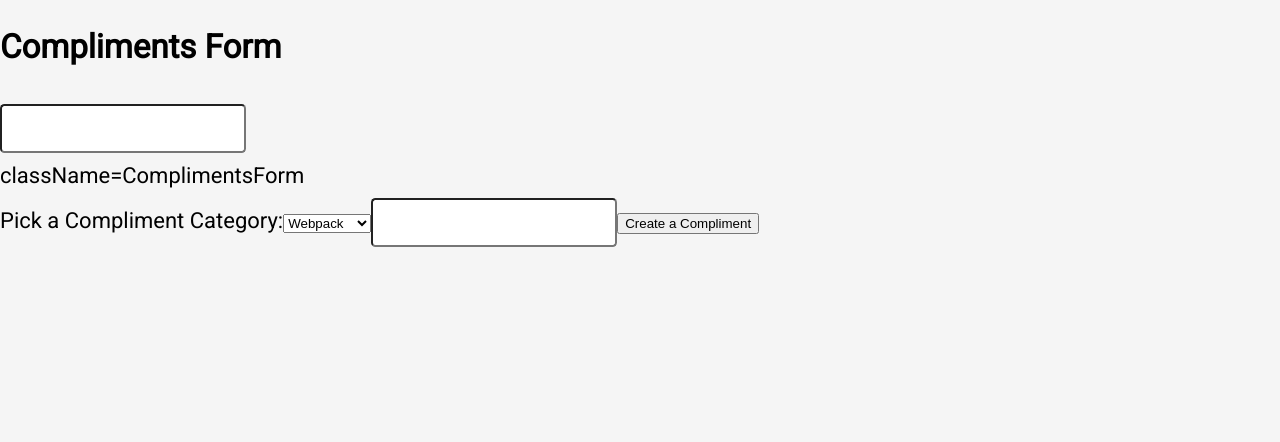
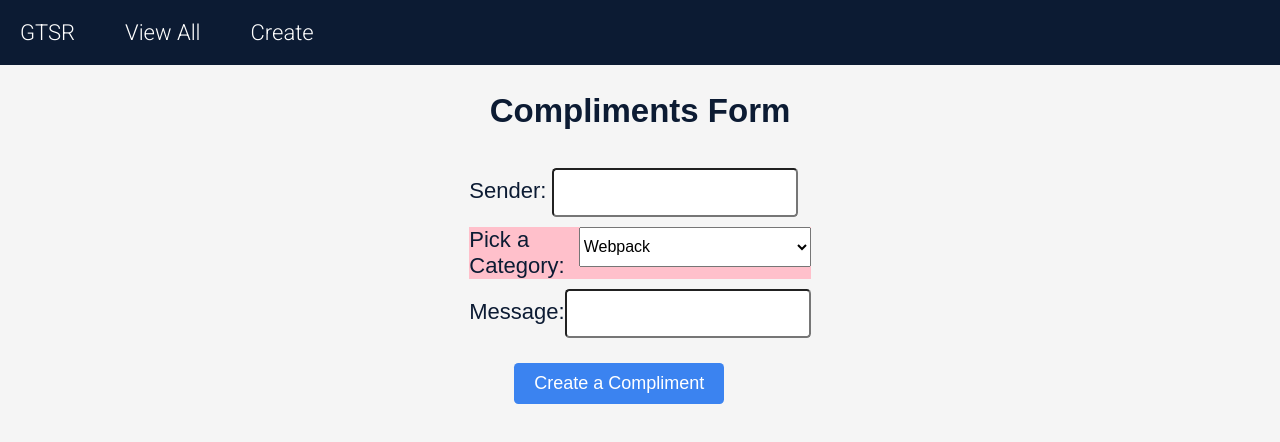
Before and after one commit to GTSRcare/joy, a React app: page /add in a window 1280 px wide. Shown: the top 442 px of the page. Built offline with nearby package versions, Linux system fonts and the light colour scheme.

Commit message:
added the styling for the cardCompliement, worked on redux (will need to double check everything), mapSetting

```diff
--- a/client/App.jsx
+++ b/client/App.jsx
@@ -18,6 +18,7 @@ class App extends Component {
         <Route path='/view' element={<ComplimentsList />} />
         <Route path='/add' element={<ComplimentsForm />} />
         <Route path='/' element={<Login />} />
+        <Route path='/signup' element={<signUpButton />} />
       </Routes>
     );
   }
@@ -26,6 +27,10 @@ class App extends Component {
 export default App;
 
 /*
+
+<Link to=‘/signup’> Sign Up </Link>
+
+
 
 render(
   <Provider store={store}>
--- a/client/actions/action.js
+++ b/client/actions/action.js
@@ -5,33 +5,37 @@
 import * as types from '../constants/actionTypes';
 import axios from 'axios';
 
-// export const addCardActionCreator = marketId => ({
-//   type: types.ADD_CARD,
-//   payload: marketId,
-// });
-
 export const loginActionCreator = (username, password) => {
+  return function(dispatch){
     const options = {
       username,
       password,
     };
     axios
       .post('/users/login', options)
-    .then((response) =>
-      dispatch({ type: types.LOGIN, payload: response.data.user_id })
+      .then((response) => {
+        console.log(response);
+        dispatch({ type: types.LOGIN, payload: response.data});
+      }
+
       );
+  }
+
 };
 
 export const signUpActionCreator = (name, username, password) => {
+  return function(dispatch){
   const options = { username, password, name };
   axios
     .post('/users/signup', options)
     .then((response) =>
-      dispatch({ type: types.SIGN_UP, payload: response.data.user_id })
+      dispatch({ type: types.SIGN_UP, payload: response.data })
     );
+  }
 };
 
 export const getComplimentActionCreator = (user, tag) => {
+  return function(dispatch){
   const URL = `/compliments?user=${user}`;
   const body = { user };
   if (tag) {
@@ -40,10 +44,11 @@ export const getComplimentActionCreator = (user, tag) => {
   }
   axios.get(URL, body).then((response) =>
     dispatch({
-      type: type.GET_COMPLIMENT,
+      type: types.GET_COMPLIMENT,
       payload: response.data.complimentsList,
     })
   );
+  }
 };
 
 export const postComplimentActionCreator = (
@@ -52,36 +57,52 @@ export const postComplimentActionCreator = (
   sender,
   message
 ) => {
+
+  return function(dispatch) {
   const URL = `/compliments?user=${user}`;
   const body = { category, sender, message };
-  axios.post(URL, body).then((response) =>
+  axios.post(URL, body).then((response) => {
+    console.log(response)
     dispatch({
-      type: type.POST_COMPLIMENT,
+      type: types.POST_COMPLIMENT,
       payload: response.data.compliment,
     })
+  }
   );
+  }
 };
 
 export const deleteComplimentActionCreator = (user, id) => {
+  return function(dispatch){
   axios
     .delete(`/compliments?user=${user}&id=${id}`)
     .then((response) =>
-      dispatch({ type: type.DELETE_COMPLIMENT, payload: id })
+      dispatch({ type: types.DELETE_COMPLIMENT, payload: id })
     );
+  }
 };
 export const patchComplimentActionCreator = (
+  // user,
+  // id,
+  // message,
+  // sender,
+  // category
   user,
   id,
-  message,
-  sender,
   category
 ) => {
+  return function(dispatch){
   const URL = `/compliments?user=${user}&id=${id}`;
-  const body = { message, sender, category };
-  axios.patch(URL, body).then((response) =>
+  // const body = { message, sender, category };
+  const body = { category };
+  axios.patch(URL, body).then((response) => {
+    console.log(response);
     dispatch({
-      type: type.PATCH_COMPLIMENT,
+      type: types.PATCH_COMPLIMENT,
       payload: response.data.compliment,
     })
+  }
+
   );
+  }
 };
--- /dev/null
+++ b/client/components/ComplimentCard.jsx
@@ -0,0 +1,64 @@
+import React, { Component } from 'react';
+
+class ComplimentCard extends React.Component{
+    constructor(props) {
+        super(props);
+        this.state = {
+          editMode: false
+        }
+        this.handleEdit = this.handleEdit.bind(this);
+        this.handleSubmit = this.handleSubmit.bind(this);
+    }
+
+  // Handle edit
+  handleEdit() {
+    this.setState({ editMode: true })
+  }
+
+  handleSubmit() {
+    console.log('submit');
+    const newCategory = document.getElementById('tag').value;
+    // send user, id
+    const { user_id, id } = this.props;
+    this.props.updateCompliment(user_id, id, newCategory);
+    this.setState({ editMode: false });
+  }
+
+
+  render() {
+    const { user_id, id, message, sender, tag, date, deleteCompliment, tagsList } = this.props;
+    const options = [];
+
+    for (const currTag of tagsList) {
+      if (currTag === tag) {
+        options.push(<option value={currTag} selected='selected'>{currTag}</option>)
+      } else {
+        options.push(<option value={currTag}>{currTag}</option>)
+      }
+    }
+    return (
+        <div>
+          <span>{date}</span>
+            <span>{message}</span>
+            <span>{sender}</span>
+
+            {!this.state.editMode ? <span>{tag}</span> :
+            <form>
+              <select id='tag' name='tag'>
+                {options}
+              </select>
+            </form>
+            }
+
+            {!this.state.editMode ? <button onClick={this.handleEdit}>Edit Item</button> :
+              <button onClick={() => this.handleSubmit()}>Submit</button>
+            }
+
+            <button onClick={() => deleteCompliment(user_id, id)}>Delete Item</button>
+
+        </div>
+    )
+  }
+}
+
+export default ComplimentCard;
--- a/client/components/ComplimentsForm.jsx
+++ b/client/components/ComplimentsForm.jsx
@@ -1,54 +1,78 @@
 //If the user clicks on the button with the route to generate a compliment
 
 import React, { Component } from 'react';
+import { connect } from 'react-redux';
+import { postComplimentActionCreator } from '../actions/action';
+import NavBar from './NavBar.jsx';
+import '../stylesCCC.css';
+
+// Map state to props
+const mapStateToProps = state => ({
+  user_id: state.compliments.user_id
+});
+
+// Map dispatch to props
+const mapDispatchToProps = dispatch => ({
+  createCompliment: (user, category, sender, message) => dispatch(postComplimentActionCreator(user, category, sender, message))
+});
 
 class ComplimentsForm extends Component {
+  constructor(props) {
+    super(props);
+    this.handleSubmit = this.handleSubmit.bind(this);
+  }
+
+  // Handle form submit to create new compliment
+  handleSubmit() {
+    const sender = document.getElementById('sender').value;
+    const message = document.getElementById('message').value;
+    const category = document.getElementById('category').value;
+
+    // Dispatch action creator
+    console.log('submitted')
+    // user, category, sender ,message
+    const user_id = this.props.user_id;
+    this.props.createCompliment(user_id, category, sender, message);
+  }
+
   render() {
     return (
       <div>
-        <h2>Compliments Form</h2>
+        <NavBar />
+        <div className="cccContainer">
+
+          <h2 className="text">Compliments Form</h2>
+
+          <form className='ComplimentsForm'>
+          <div className="senderDiv">
+            <label className="text" >Sender:  </label>
             <input type='text' id='sender' />
-        <form> className=ComplimentsForm</form>
-        <label>Pick a Compliment Category:</label>
-        <select id='Category' name='Category'>
+          </div>
+          <div id="pick">
+            <label className="text">Pick a Category:</label>
+            <select id='category' name='category'>
               <option value='Webpack'>Webpack</option>
               <option value='General'>General</option>
               <option value='Personality'>Personality</option>
               <option value='Redux'>Redux</option>
               <option value='webpack'>webpack</option>
             </select>
+          </div>
+          <div>
+            <label className="text">Message:</label>
             <input type='text' id='message' />
-        <button id='createCompliment' onClick={this.handleClick}>
+          </div>
+          <button id='createComplimentButton' onClick={this.handleSubmit}>
             <div> Create a Compliment </div>
           </button>
+
+          </form>
+
+
+        </div >
       </div>
     );
   }
 }
-export default ComplimentsForm;
-
-/*
-in the form we want
-
-cateogry ==> drop down style: think i got the drop down right- unsure
-sender
-message
-
-tags: personality
-
-
-{ category: XYZ, sender: XYZ, message: XYZ }
-
-Webpack
-General
-Personality
-Redux
-webpack
-
-
-need to add a button to submit
-
-
-https://www.w3schools.com/html/html_form_elements.asp
-
-*/
+// export default ComplimentsForm;
+export default connect(mapStateToProps, mapDispatchToProps)(ComplimentsForm);
--- a/client/components/ComplimentsList.jsx
+++ b/client/components/ComplimentsList.jsx
@@ -1,11 +1,47 @@
-//If the user clicks on the button with the route to have the Compliment Lis
+import React, { Component } from 'react';
+import { connect } from 'react-redux';
+import NavBar from './NavBar.jsx';
+import ComplimentCard from './ComplimentCard.jsx';
+import { deleteComplimentActionCreator, patchComplimentActionCreator } from '../actions/action.js';
 
-import React, { Component } from 'react';
+// Map state to props
+const mapStateToProps = state => ({
+    // [ { id: X, message: X, sender: X, category_id: x, date: X, tag: X } ]
+  complimentsList: state.compliments.complimentsList,
+  user_id: state.compliments.user_id,
+  tagsList: state.compliments.tagsList
+});
+
+// Map dispatch to props - delete handler
+const mapDispatchToProps = dispatch => ({
+  deleteCompliment: (user_id, id) => dispatch(deleteComplimentActionCreator(user_id, id)),
+  updateCompliment: (user, id, category) => dispatch(patchComplimentActionCreator(user, id, category))
+});
 
 class ComplimentsList extends Component {
   render() {
-    return <h2>Compliments List</h2>;
+    const allCompliments = [];
+    this.props.complimentsList.forEach((compliment) => {
+      allCompliments.push(<ComplimentCard key={`${compliment.id + this.props.user_id}`}
+        user_id={this.props.user_id}
+        id={compliment.id}
+        message={compliment.message}
+        sender={compliment.sender}
+        tag={compliment.tag}
+        date={compliment.date}
+        deleteCompliment={this.props.deleteCompliment}
+        updateCompliment={this.props.updateCompliment}
+        tagsList={this.props.tagsList}
+      />)
+    })
+
+    return (
+      <>
+        <NavBar />
+        {allCompliments}
+      </>
+    )
   }
 }
 
-export default ComplimentsList;
+export default connect(mapStateToProps, mapDispatchToProps)(ComplimentsList);
--- a/client/components/Dashboard.jsx
+++ b/client/components/Dashboard.jsx
@@ -1,7 +1,7 @@
 // Main dashboard after logging in
 import React, { Component } from 'react';
 import NavBar from './NavBar.jsx';
-
+import Dashmain from './Dashmain.jsx';
 class Dashboard extends Component {
   constructor(props) {
     super(props);
@@ -14,6 +14,7 @@ class Dashboard extends Component {
     return (
       <div>
         <NavBar />
+        <Dashmain />
       </div>
     );
   }
--- /dev/null
+++ b/client/components/Dashmain.jsx
@@ -0,0 +1,19 @@
+import React, { Component } from 'react';
+import '../stylesDash.css';
+class Dashmain extends Component {
+
+  render() {
+    return (
+      <div>
+        <div className='spacer'/>
+        <div className='dash-container' >
+          <h3 className='general-compliment'>You are awesome! Keep it up!</h3>
+          <h3 className='select' >Select from dropdown</h3>
+        </div>
+        <div className='spacer2'/>
+      </div>
+    );
+  }
+}
+
+export default Dashmain;
--- a/client/components/login.jsx
+++ b/client/components/login.jsx
@@ -1,6 +1,20 @@
 import React, { Component } from 'react';
 import { Navigate } from 'react-router';
-import '../styles.css';
+import { connect } from 'react-redux';
+import { loginActionCreator } from '../actions/action';
+
+import '../stylesLogin.css';
+
+// mapDispatchToProps
+const mapDispatchToProps = dispatch => ({
+  submitLogin: (username, password) => dispatch(loginActionCreator(username, password))
+});
+
+// mapStateToProps
+const mapStateToProps = state => ({
+  user_id: state.compliments.user_id
+})
+
 class Login extends Component {
   constructor(props) {
     super(props);
@@ -14,42 +28,23 @@ class Login extends Component {
   handleClick() {
     const username = document.getElementById('username').value;
     const password = document.getElementById('password').value;
-
-    const optionsObject = {
-      method: 'POST',
-      headers: {
-        'Content-Type': 'application/json',
-      },
-      body: JSON.stringify({
-        username,
-        password,
-      }),
-    };
-
-    // Make POST request to backend /users/login
-    fetch('/users/login', optionsObject)
-      .then((data) => data.json()) // response = { user_id: 4 }
-      .then((response) => this.setState({ user_id: response.user_id }))
-      .catch((err) => {
-        console.log(`Error logging in: ${err}`);
-      });
+    this.props.submitLogin(username, password);
   }
 
   render() {
-    //render logic goes here?
 
-    return this.state.user_id ? (
+    return ( this.props.user_id ? (
       <Navigate to='/dashboard' />
     ) : (
       <div className='login'>
         <h2>Log In</h2>
-        <form class='container'>
-          <label class='container' id='field-container'>
+        <form className='container'>
+          <label className='container' id='field-container'>
             <div id='loginUsername'>Username</div>
             <input type='text' id='username' />
           </label>
 
-          <label class='container' id='field-container'>
+          <label className='container' id='field-container'>
             <div id='loginPassword'> Password</div>
             <input type='password' id='password' />
           </label>
@@ -58,15 +53,15 @@ class Login extends Component {
         <button id='loginButton' onClick={this.handleClick}>
           <div> Submit </div>
         </button>
+
+        <button id='signUpButton' onClick={this.handleClick}>
+          <div> Here to sign up </div>
+        </button>
       </div>
-    );
+    )
+    )
   }
 }
 
-export default Login;
-
-/*
-create a login buttton
-create a sign up button
-
-*/
+// export default Login;
+export default connect(mapStateToProps, mapDispatchToProps)(Login);
--- a/client/reducers/complimentReducer.js
+++ b/client/reducers/complimentReducer.js
@@ -1,16 +1,5 @@
-//we need to import the action types
-
 import * as types from '../constants/actionTypes';
 
-//we need to initalize the orginal state
-
-// export const LOGIN = 'LOGIN';
-// export const SIGN_UP = 'SIGN_UP';
-
-// export const GET_COMPLIMENT = 'GET_COMPLIMENT';
-// export const POST_COMPLIMENT = 'POST_COMPLIMENT';
-// export const DELETE_COMPLIMENT = 'DELETE_COMPLIMENT';
-// export const PATCH_COMPLIMENT = 'PATCH_COMPLIMENT';
 const initialState = {
   complimentsList: [],
   user_id: null,
@@ -21,29 +10,41 @@ const complimentReducer = (state = initialState, action) => {
   switch (action.type) {
     case types.LOGIN:
       //set user_id
-      return { ...state, user_id: action.payload };
+      return { ...state, user_id: action.payload.user_id, complimentsList: action.payload.complimentsList, tagsList: action.payload.tagsList };
     case types.SIGN_UP:
       //set user_id
-      return { ...state, user_id: action.payload };
+      return { ...state, user_id: action.payload.user_id, complimentsList: action.payload.complimentsList, tagsList: action.payload.tagsList };
     case types.GET_COMPLIMENT:
       //assign compliment list to the list fetched from get request
       return { ...state, complimentsList: action.payload };
 
     case types.POST_COMPLIMENT:
       //add new compliment to compliment list
-      const newComplimentsList = [...state.complimentsList].push(
-        action.payload
-      );
+
+      const newComplimentsList = [...state.complimentsList]
+      newComplimentsList.push(action.payload);
       return { ...state, complimentsList: newComplimentsList };
     case types.PATCH_COMPLIMENT: {
       //update patched compliment in compliment list
-      const newComplimentsList = [...state.complimentsList].map((obj) => {
-        if (obj.id === action.payload.id)
-          return Object.assign({}, obj, action.payload);
-        else return obj;
-      });
+      console.log(action.payload)
+      const newComplimentsList = [];
+      for( const obj of state.complimentsList){
+        if(obj.id === action.payload.id) newComplimentsList.push(action.payload)
+        else newComplimentsList.push(obj)
+      }
+      // (state.complimentsList).map((obj) => {
+      //   if (obj.id === action.payload.id) {
+      //     // console.log(Object.assign({}, action.payload));
+      //     return action.payload;
+      //   }
+      //     // return Object.assign({}, action.payload)}
+      //   else return obj;
+      // });
+      //console.log(newComplimentsList)
+      return { ...state, complimentsList: newComplimentsList };
     }
-      return { ...state, complimentsList: newComplimentsList };
+
+
     case types.DELETE_COMPLIMENT: {
       //remove deleted compliment from compliment list
       const newComplimentsList = [...state.complimentsList].filter(
--- /dev/null
+++ b/client/stylesCCC.css
@@ -0,0 +1,58 @@
+.cccContainer {
+  display: flex;
+  flex-direction: column;
+  align-items: center;
+  color: rgb(12, 27, 51);
+  font-family: Arial, Helvetica, sans-serif;
+
+}
+
+.compliments-form {
+  background-color: green;
+  margin-left: 25%;
+  margin-right: 25%;
+  width: 50%;
+  border: solid rgb(196, 194, 194);
+  display: flex;
+  flex-direction: column;
+}
+
+
+.text{
+  color: rgb(12, 27, 51);
+  font-family: Arial, Helvetica, sans-serif;
+
+}
+
+#createComplimentButton{
+  background-color: rgb(59, 131, 240);
+  text-emphasis-color: white;
+  color: white;
+  border-radius: 0.25em;
+  size-adjust: 25%;
+  padding: 10px 20px;
+  border: none;
+  font-size: 18px;
+  margin-top: 15px;
+  cursor: pointer;
+  font-family: inherit;
+  margin-left: 45px;
+}
+
+#category{
+  height: 2.5em;
+  width: 100%;
+  align-self: baseline;
+  font-size: medium;
+}
+
+#pick {
+  display: flex;
+  flex-direction: row;
+  height: 50%;
+  background-color: pink;
+}
+
+.senderDiv{
+  align-items: stretch;
+}
--- /dev/null
+++ b/client/stylesDash.css
@@ -0,0 +1,33 @@
+.spacer {
+  height: 10em;
+  background-color: rgb(98, 182, 203);
+}
+.dash-container {
+  display: flex;
+  flex-direction: column;
+  align-items: center;
+  background-color: rgb(167, 201, 87);
+  font-family: Arial, Helvetica, sans-serif;
+
+}
+
+.general-compliment {
+  color: rgb(12, 27, 51);
+  font-style: italic;
+}
+
+.select {
+  color: rgb(12, 27, 51);
+}
+.dropbtn {
+  background-color: #4CAF50;
+  color: white;
+  padding: 16px;
+  font-size: 16px;
+  border: none;
+  cursor: pointer;
+}
+.spacer2 {
+  height: 10em;
+  background-color: rgb(110, 103, 95);
+}
--- a/client/styles.css
+++ b/client/stylesLogin.css
@@ -100,11 +100,27 @@ input {
   cursor: pointer;
   font-family: inherit;
 }
+
+
+#signUpButton{
+  background-color: rgb(231, 158, 221);
+  text-emphasis-color: white;
+  color: white;
+  border-radius: 0.25em;
+  size-adjust: 25%;
+  padding: 10px 20px;
+  border: none;
+  font-size: 18px;
+  margin-top: 15px;
+  cursor: pointer;
+  font-family: inherit;
+
+}
 /* *********************** MARGIN AND PADDING ***************************** */
 
 /* *********************** NAVBAR STYLE ***************************** */
 nav {
-  background-color: #003694;
+  background-color: rgb(12, 27, 51);
   padding: 0;
   margin: 0;
   padding: 20px;
```
Also changed, not shown: 1 other file (tests, documents, lock files or other folders). Lines whose indentation alone changed are shown as unchanged.
